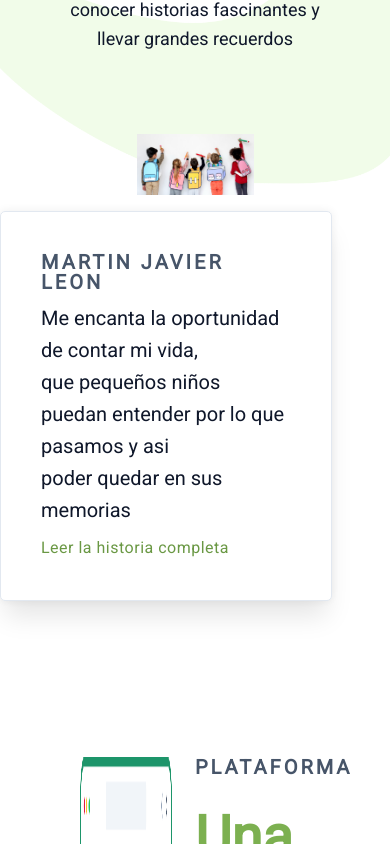
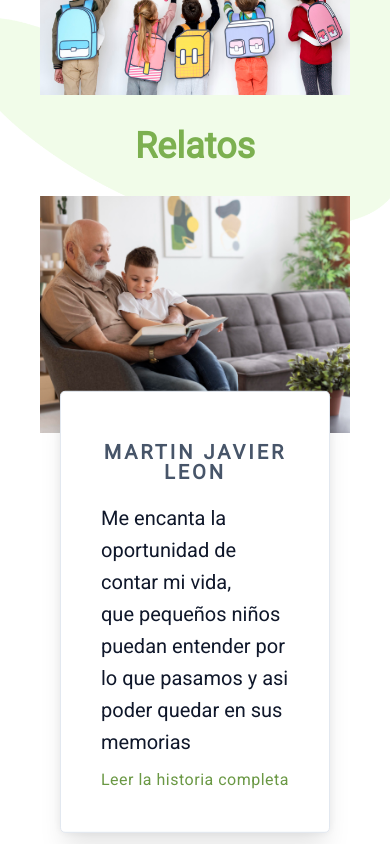
Before and after one commit to SaidGandur01/remember-me-landing, a Nuxt app: page / in a window 390 px wide. Shown: the part 3120-3964 px from the top of the page. Built offline with nearby package versions, Linux system fonts and the light colour scheme.

Commit message:
add slider for relatos, and mobile view

```diff
--- a/components/sectionFour.vue
+++ b/components/sectionFour.vue
@@ -1,31 +1,96 @@
 <template>
   <section class="section-four">
-    <h1>Encontrar historias de acuerdo a tus intereses</h1>
+    <div class="section-four-container">
+      <h2>Encontrar historias de acuerdo a tus intereses</h2>
       <p>
-      Los niños podrán navegar por un gran listado de historias que permitirá abrir la imaginación, conocer historias fascinantes
-      y llevar grandes recuerdos
+        Los niños podrán navegar por un gran listado de historias que permitirá
+        abrir la imaginación, conocer historias fascinantes y llevar grandes
+        recuerdos
       </p>
       <div class="image-container">
-      <img src="~/public/images/section-four/kids.png" alt="kids">
+        <img src="~/public/images/section-four/kids.png" alt="kids" />
       </div>
-    <h1>Relatos</h1>
+      <h2>Relatos</h2>
       <div class="relatos-container">
+        <Swiper
+          :pagination="{
+            dynamicBullets: true,
+            clickable: true,
+          }"
+          :autoplay="{
+            delay: 3000,
+            disableOnInteraction: false,
+          }"
+          :modules="modules"
+        >
+          <SwiperSlide>
             <div class="image-container">
-        <img src="~/public/images/section-four/father.png" alt="man">
+              <img src="~/public/images/section-four/father.png" alt="man" />
             </div>
             <div class="comment">
               <h2>martin javier leon</h2>
               <p>
-          Me encanta la oportunidad de contar mi vida, <br> que pequeños niños puedan entender por lo que pasamos y asi <br> poder quedar en sus memorias
+                Me encanta la oportunidad de contar mi vida, <br />
+                que pequeños niños puedan entender por lo que pasamos y asi <br />
+                poder quedar en sus memorias
               </p>
-        <span>
-          Leer la historia completa
-        </span>
+              <span> Leer la historia completa </span>
+            </div>
+          </SwiperSlide>
+          <SwiperSlide>
+            <div class="image-container">
+              <img src="~/public/images/section-four/father.png" alt="man" />
+            </div>
+            <div class="comment">
+              <h2>martin javier leon</h2>
+              <p>
+                Me encanta la oportunidad de contar mi vida, <br />
+                que pequeños niños puedan entender por lo que pasamos y asi <br />
+                poder quedar en sus memorias
+              </p>
+              <span> Leer la historia completa </span>
+            </div>
+          </SwiperSlide>
+          <SwiperSlide>
+            <div class="image-container">
+              <img src="~/public/images/section-four/father.png" alt="man" />
+            </div>
+            <div class="comment">
+              <h2>martin javier leon</h2>
+              <p>
+                Me encanta la oportunidad de contar mi vida, <br />
+                que pequeños niños puedan entender por lo que pasamos y asi <br />
+                poder quedar en sus memorias
+              </p>
+              <span> Leer la historia completa </span>
+            </div>
+          </SwiperSlide>
+          <SwiperSlide>
+            <div class="image-container">
+              <img src="~/public/images/section-four/father.png" alt="man" />
+            </div>
+            <div class="comment">
+              <h2>martin javier leon</h2>
+              <p>
+                Me encanta la oportunidad de contar mi vida, <br />
+                que pequeños niños puedan entender por lo que pasamos y asi <br />
+                poder quedar en sus memorias
+              </p>
+              <span> Leer la historia completa </span>
+            </div>
+          </SwiperSlide>
+        </Swiper>
       </div>
     </div>
   </section>
 </template>
 <script lang="ts" setup>
+import 'swiper/css'
+import 'swiper/css/pagination'
+import { Swiper, SwiperSlide } from 'swiper/vue'
+import { Pagination, Autoplay } from 'swiper/modules'
+
+const modules = [Pagination, Autoplay]
 </script>
 <style lang="scss" scoped>
 .section-four {
@@ -33,8 +98,12 @@
   min-height: 145vh;
   position: relative;
   overflow: hidden;
+  .section-four-container {
+    display: flex;
+    flex-direction: column;
+  }
 
-  h1 {
+  h2 {
     margin: 3rem 0 5rem;
     color: var(--color-brand-implemented-200);
     text-align: center;
@@ -63,18 +132,26 @@
   }
 
   .relatos-container {
-    position: relative;
     padding: 0 10rem 0 20rem;
+    .swiper {
+      width: 100%;
+      height: auto;
+    }
+    .swiper-slide {
+      display: flex;
+      flex-direction: row;
+    }
+    .swiper > :first-child {
+      margin-bottom: 6rem;
+    }
     .image-container {
-      width: 50%;
+      width: 650px;
       margin: 0;
-
       img {
         width: 100%;
         height: 100%;
       }
     }
-
     .comment {
       width: fit-content;
       padding: 4rem;
@@ -94,6 +171,7 @@
 
       h2 {
         color: var(--color-text-gray);
+        margin: 1rem 0;
         font-size: 2rem;
         font-weight: 700;
         line-height: 100%;
@@ -121,9 +199,42 @@
       }
     }
   }
+  @media (max-width: 768px) {
+    padding: 7rem 0;
+    .section-four-container {
+      gap: 3rem;
+      min-height: auto;
+      margin: 0 4rem;
+    }
+    h2 {
+      font-size: 3.6rem;
+      margin: 0;
+    }
+    .image-container {
+      width: 100%;
+      margin: 0;
+    }
+    .relatos-container {
+      padding: 0;
+      .swiper > :first-child {
+        margin-bottom: 3rem;
+      }
+      .swiper-slide {
+        flex-direction: column;
+      }
+      .image-container {
+        width: 100%;
+      }
+      .comment {
+        position: unset;
+        transform: translateY(-10%);
+        margin: 0 2rem;
+      }
+    }
+  }
 }
 .section-four::before {
-  content: '';
+  content: "";
   z-index: -1001;
   width: 100%;
   height: 100%;
```
Lines whose indentation alone changed are shown as unchanged.
